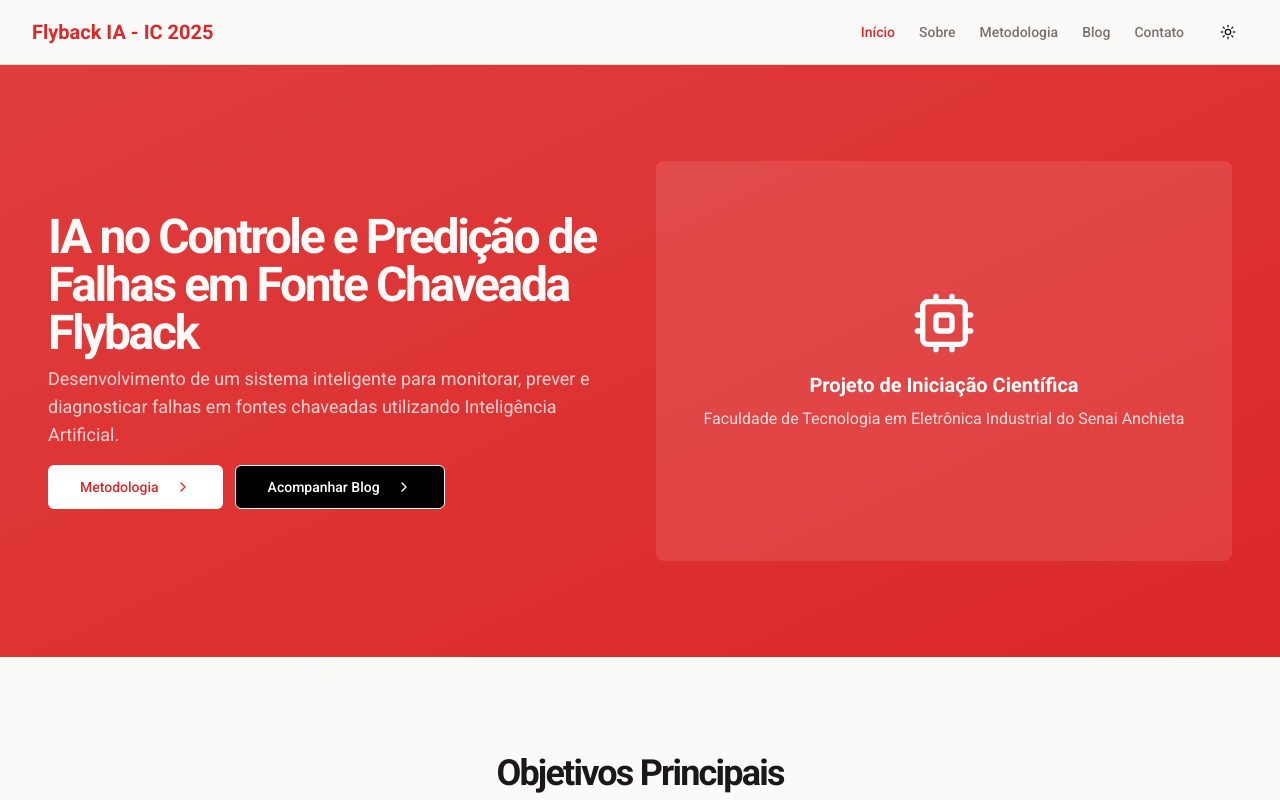
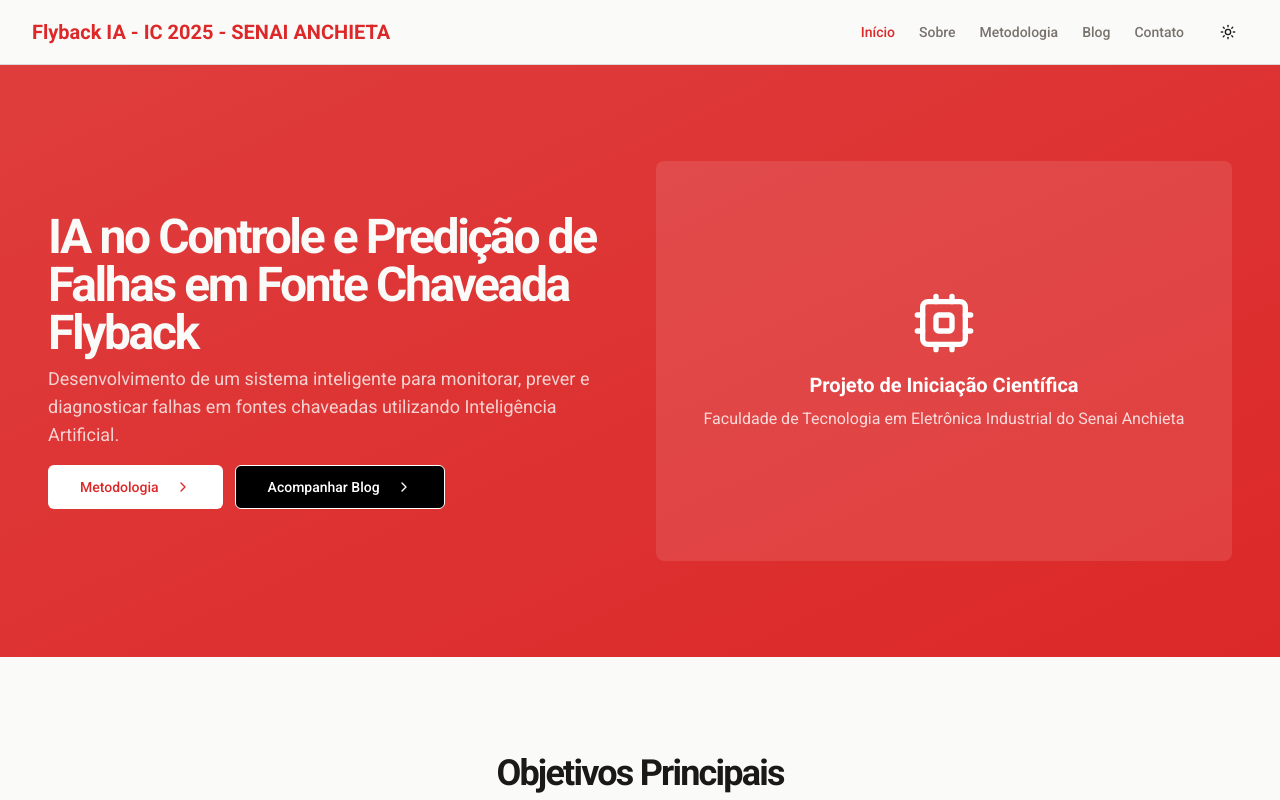
Before and after one commit to alexabreup/ic2025-senai, a Next.js app in the folder flyback-project/: page / in a window 1280 px wide. Shown: the top 800 px of the page. Built offline with nearby package versions, Linux system fonts and the light colour scheme.

Commit message:
Update navbar.tsx with changes

```diff
--- a/flyback-project/components/navbar.tsx
+++ b/flyback-project/components/navbar.tsx
@@ -25,7 +25,7 @@ export default function Navbar() {
       <div className="container flex h-16 items-center justify-between">
         <div className="flex items-center gap-2">
           <Link href="/" className="flex items-center">
-            <span className="text-xl font-bold text-primary">Flyback IA - IC 2025</span>
+            <span className="text-xl font-bold text-primary">Flyback IA - IC 2025 - SENAI ANCHIETA</span>
           </Link>
         </div>
 
```
